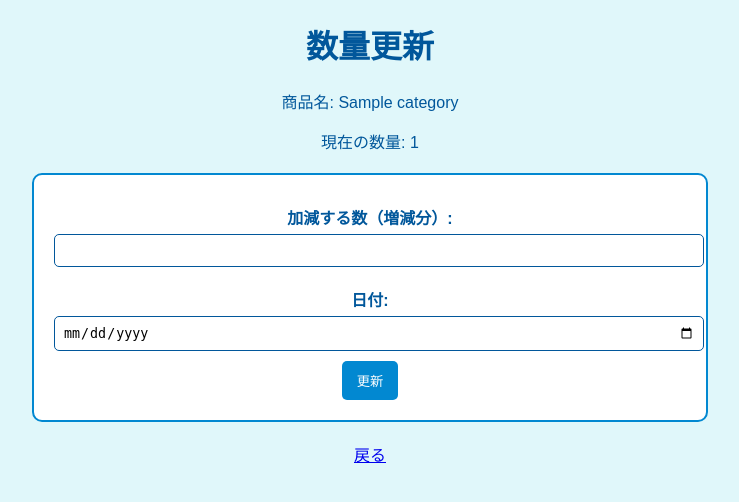
After one commit to Yu-7777/kitHack, a Flask app: page /update/1 in a window 1280 px wide. The commit adds this page. Shown: the top 502 px of the page, without its empty margins (270-1009 px from the left). Run offline with Flask 3, Linux system fonts and the light colour scheme; tables that the repository leaves empty hold one stand-in row (values such as "Sample post").

Commit message:
加減機能追加

```diff
--- a/app.py
+++ b/app.py
@@ -55,6 +55,26 @@ def delete_category(id):
     db.delete_category(id)
     return redirect(url_for('index'))
 
+@app.route('/update/<int:cat_id>', methods=['GET', 'POST'])
+def update(cat_id):
+    if request.method == "POST":
+        change = request.form.get('change', '')
+        date = request.form.get('date', '')
+        change = int(change)
+
+        if change > 0:
+            db.increment_category(id=cat_id, num=change)
+            db.add_item(item_id=cat_id, date=date, num=change)
+        else:
+            db.decrement_category(id=cat_id, num=abs(change))
+            db.add_item(item_id=cat_id, date=date, num=change)
+        return redirect(url_for('index'))
+    category = db.select_category(id=cat_id)
+    if category:
+        category = category[0]
+        category = {key: category[key] for key in category.keys()}
+    return render_template('update_item.html', category=category)
+
 if __name__ == '__main__':
     createTable()
     app.debug = True
--- a/module/db.py
+++ b/module/db.py
@@ -27,6 +27,7 @@ def add_item(item_id: int, date: str, num: int) -> None:
     con.close()
 
 def select_category(
+        id: Optional[int] = None,
         name: Optional[str] = None,
         num: Optional[Tuple[str, int]] = None,
         cold: Optional[Tuple[str, int]] = None,
@@ -38,6 +39,9 @@ def select_category(
     columns = []
     values = []
 
+    if id is not None:
+        columns.append("id = ?")
+        values.append(id)
     if name is not None:
         columns.append("name = ?")
         values.append(name)
--- /dev/null
+++ b/templates/update_item.html
@@ -0,0 +1,34 @@
+<!DOCTYPE html>
+<html lang="ja">
+<head>
+    <meta charset="UTF-8">
+    <meta name="viewport" content="width=device-width, initial-scale=1.0">
+    <title>数量更新</title>
+    <style>
+        /* index.htmlと同様のCSSを適宜コピー */
+        body { font-family: Arial, sans-serif; background-color: #e0f7fa; color: #01579b; text-align: center; }
+        form { background-color: #ffffff; padding: 20px; width: 50%; margin: 20px auto; border: 2px solid #0288d1; border-radius: 10px; }
+        label { display: block; margin: 10px 0 5px; font-weight: bold; }
+        input { width: 100%; padding: 8px; margin-bottom: 10px; border: 1px solid #01579b; border-radius: 5px; }
+        button { background-color: #0288d1; color: white; padding: 10px 15px; border: none; cursor: pointer; border-radius: 5px; }
+        button:hover { background-color: #0277bd; }
+    </style>
+</head>
+<body>
+    <h1>数量更新</h1>
+    {% if category %}
+        <p>商品名: {{ category.name }}</p>
+        <p>現在の数量: {{ category.num }}</p>
+        <form action="{{ url_for('update', cat_id=category.id) }}" method="post">
+        <label for="change">加減する数（増減分）:</label>
+        <input type="text" id="change" name="change" required>
+        <label for="date">日付:</label>
+        <input type="date" id="date" name="date" required>
+        <button type="submit">更新</button>
+    </form>
+    {% else %}
+        <p>カテゴリが見つかりませんでした。</p>
+    {% endif %}
+    <p><a href="{{ url_for('index') }}">戻る</a></p>
+</body>
+</html>
```
Also changed, not shown: templates/index.html (+19 -3 lines).
